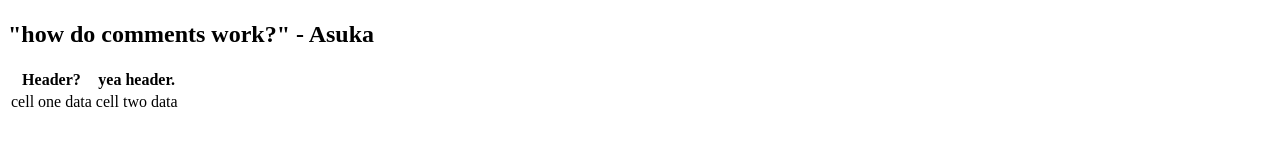
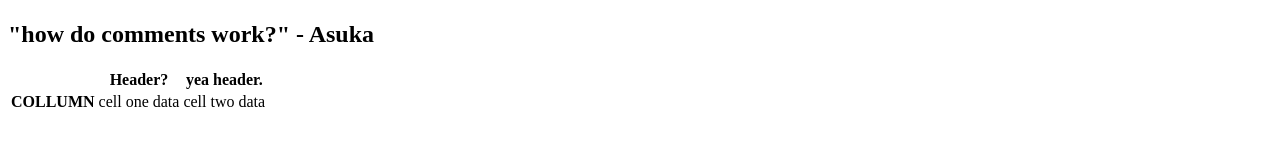
Before and after one commit to Noxeramas/Noxeramas.github.io, a plain HTML site: page index.html in a window 1280 px wide. Shown: the part 435-580 px from the top of the page. Drawn offline with Linux system fonts and the light colour scheme.

Commit message:
column>?>?>?

```diff
--- a/index.html
+++ b/index.html
@@ -21,9 +21,13 @@
 	<h2>&quot;how do comments work?&quot; - Asuka</h2>
 	<!-- <p>Like this!</p> -->
 	<table>
-		<th scope="row">Header?</th>
-		<th scope="row">yea header.</th>
 		<tr>
+			<th></th>
+			<th scope="col">Header?</th>
+			<th scope="col">yea header.</th>
+		</tr>
+		<tr>
+			<th scope="row">COLLUMN</th>
 			<td>cell one data</td>
 			<td>cell two data</td>
 		</tr>
```
